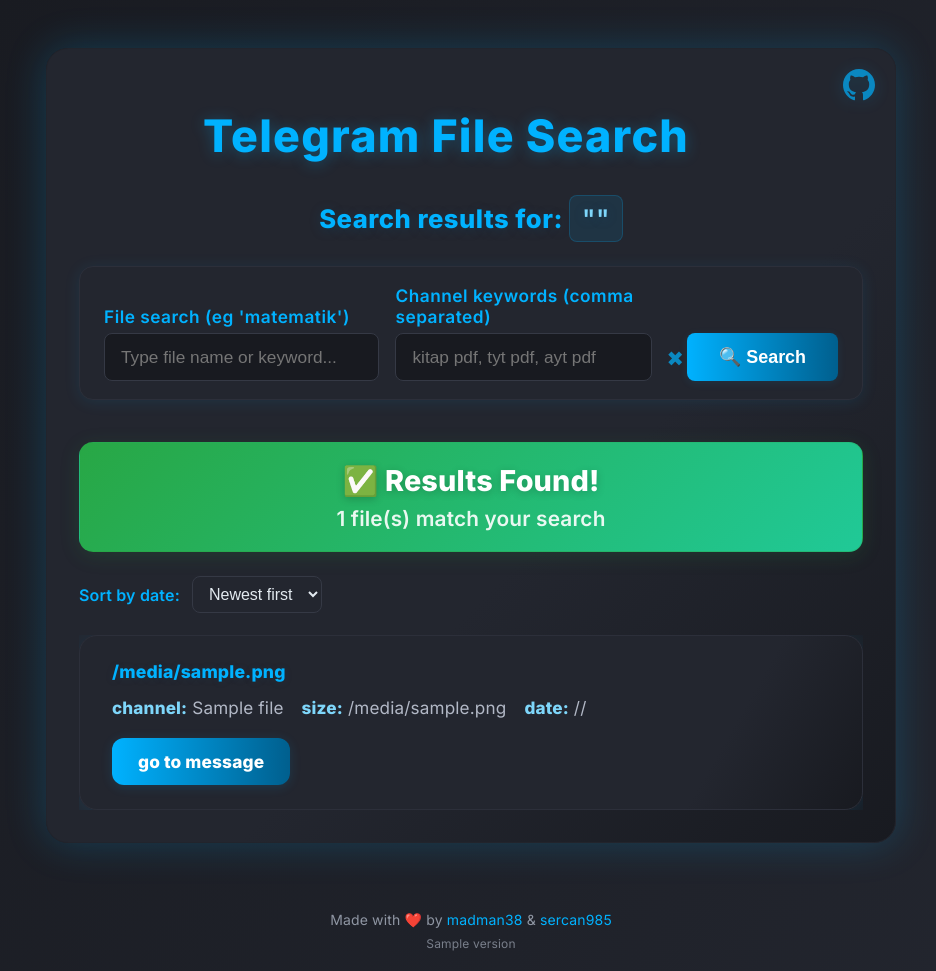
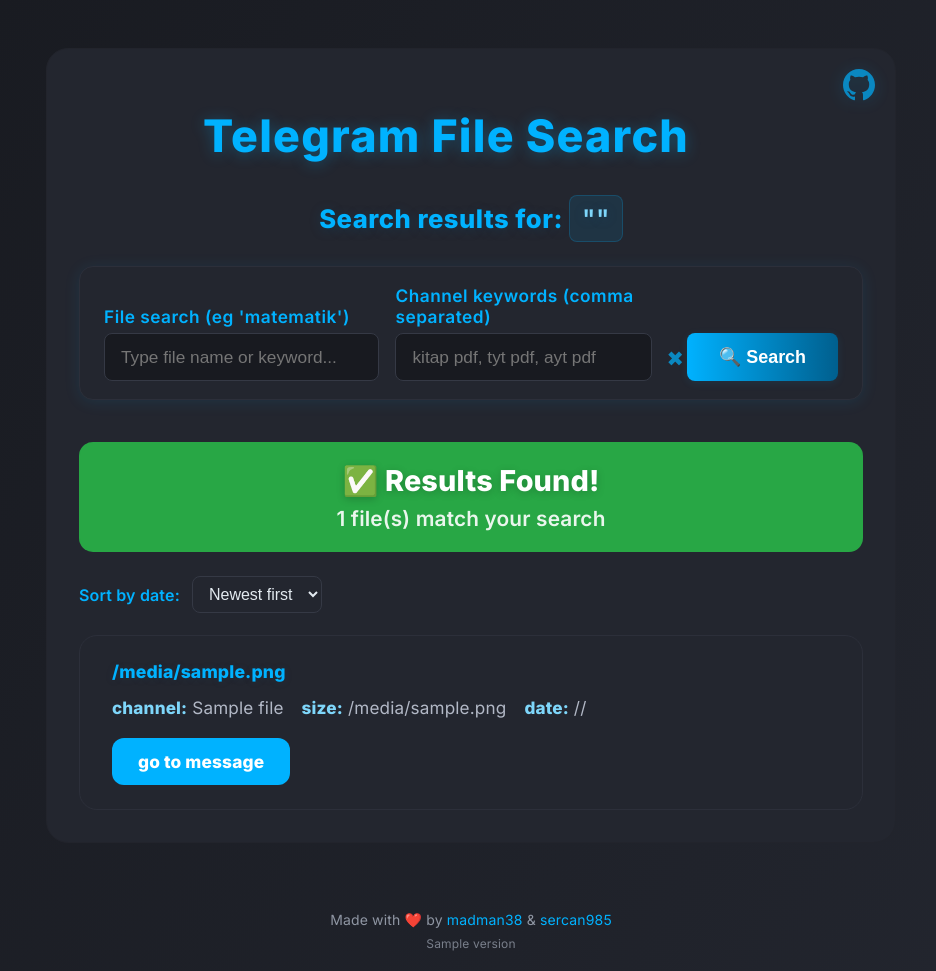
Before and after one commit to madman38/tg-mass-file-search, a Flask app: template templates/results.html in a window 1280 px wide. Shown: the whole page, without its empty margins (169-1105 px from the left). Run offline with Flask 2, Linux system fonts and the light colour scheme; the template is opened without the code that fills it: most values are stand-ins (such as "Sample title", 1, 10 or a date in 2020); parts of the project's set-up code (start-up, migrations or seed data) failed here and were passed over.

Commit message:
remove glowing background effect

```diff
--- a/templates/results.html
+++ b/templates/results.html
@@ -6,7 +6,7 @@
     <title>search Results for "{{ query }}"</title>
 </head>
 <body style="background: linear-gradient(120deg, #181a20 0%, #23262f 100%); min-height: 100vh; margin: 0; font-family: 'Inter', 'Segoe UI', Arial, sans-serif; color: #eaf6fb; letter-spacing: 0.01em; overflow-x: hidden;">
-    <div class="container" style="max-width: 850px; margin: 48px auto; background: linear-gradient(135deg, #23262f 60%, #181a20 100%); padding: 40px 32px 32px 32px; border-radius: 22px; box-shadow: 0 0 40px rgba(0,178,255,0.22); border: 1px solid #22242c; display: flex; flex-direction: column; align-items: stretch; width: calc(100% - 64px); box-sizing: border-box; position: relative;">
+    <div class="container" style="max-width: 850px; margin: 48px auto; background: #23262f; padding: 40px 32px 32px 32px; border-radius: 22px; border: 1px solid #22242c; display: flex; flex-direction: column; align-items: stretch; width: calc(100% - 64px); box-sizing: border-box; position: relative;">
 
         <!-- GitHub Logo -->
         <a href="https://github.com/sercan985/tg-mass-file-search" target="_blank" class="github-logo" style="position: absolute; top: 20px; right: 20px; width: 32px; height: 32px; opacity: 0.7; transition: opacity 0.3s, transform 0.3s; z-index: 10;">
@@ -31,7 +31,7 @@
         </div>
 
         {% if results %}
-            <div style="background: linear-gradient(135deg, #28a745 0%, #20c997 100%); border: 1px solid rgba(40, 167, 69, 0.3); border-radius: 14px; padding: 20px 28px; margin-bottom: 24px; box-shadow: 0 4px 20px rgba(40, 167, 69, 0.15); text-align: center; word-wrap: break-word; overflow-wrap: break-word;">
+            <div style="background: #28a745; border: 1px solid rgba(40, 167, 69, 0.3); border-radius: 14px; padding: 20px 28px; margin-bottom: 24px; text-align: center; word-wrap: break-word; overflow-wrap: break-word;">
                 <div style="color: #fff; font-size: 1.8em; font-weight: 800; margin-bottom: 8px; text-shadow: 0 2px 8px rgba(0,0,0,0.2);">✅ Results Found!</div>
                 <div style="color: rgba(255,255,255,0.9); font-size: 1.3em; font-weight: 600;">{{ results|length }} file(s) match your search</div>
             </div>
@@ -46,7 +46,7 @@
             </div>
             <div id="resultsContainer" style="display: flex; flex-direction: column; gap: 26px; width: 100%; overflow: hidden;">
             {% for file in results %}
-                <div class="result-item" data-date="{{ file.date }}" style="border: 1.5px solid #2c2f3a; padding: 24px 32px; border-radius: 18px; background: linear-gradient(120deg, #23262f 80%, #181a20 100%); box-shadow: 0 4px 24px rgba(0,178,255,0.13); transition: box-shadow 0.2s; width: 100%; box-sizing: border-box; overflow: hidden; min-width: 0;">
+                <div class="result-item" data-date="{{ file.date }}" style="border: 1.5px solid #2c2f3a; padding: 24px 32px; border-radius: 18px; background: #23262f; width: 100%; box-sizing: border-box; overflow: hidden; min-width: 0;">
                     <h3 style="margin-top: 0; color: #00b2ff; font-size: 1.1em; font-weight: 700; margin-bottom: 12px; text-shadow: 0 1px 8px #005f8e22; word-wrap: break-word; overflow-wrap: break-word; hyphens: auto; line-height: 1.4; width: 100%; box-sizing: border-box; white-space: normal; min-width: 0;">{{ file.filename }}</h3>
                     <div style="display: flex; flex-wrap: wrap; gap: 18px; margin-bottom: 8px; width: 100%; box-sizing: border-box; overflow: hidden;">
                         <span style="font-size: 1.07em; color: #b2b8c6; word-wrap: break-word; overflow-wrap: break-word; min-width: 0; flex-shrink: 1;"><strong style="color: #7ed6fa;">channel:</strong> {{ file.channel_name }}</span>
@@ -55,7 +55,7 @@
                     </div>
                     <div class="action-links" style="margin-top: 20px; display: flex; gap: 14px; flex-wrap: wrap;">
                         {% if file.telegram_message_link %}
-                            <a href="{{ file.telegram_message_link }}" class="telegram-link" target="_blank" style="background: linear-gradient(90deg, #00b2ff 0%, #005f8e 100%); color: #fff; padding: 13px 26px; text-decoration: none; border-radius: 12px; font-size: 1.08em; font-weight: 700; box-shadow: 0 2px 12px rgba(0,178,255,0.14); transition: background 0.2s, box-shadow 0.2s; word-wrap: break-word; overflow-wrap: break-word; min-width: 0; flex-shrink: 0;">go to message</a>
+                            <a href="{{ file.telegram_message_link }}" class="telegram-link" target="_blank" style="background: #00b2ff; color: #fff; padding: 13px 26px; text-decoration: none; border-radius: 12px; font-size: 1.08em; font-weight: 700; transition: background 0.2s; word-wrap: break-word; overflow-wrap: break-word; min-width: 0; flex-shrink: 0;">go to message</a>
                         {% endif %}
                     </div>
                 </div>
```
